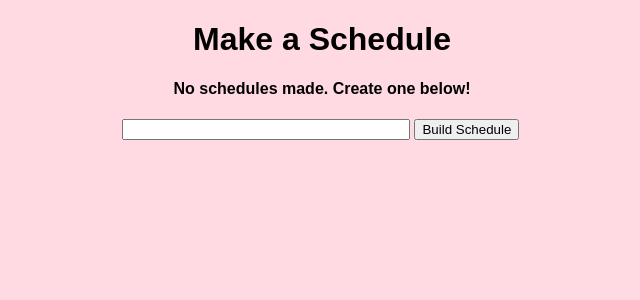
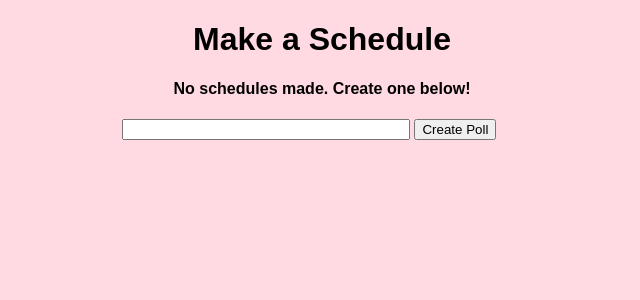
Before and after one commit to whunnius/DoodlePollClone, a Flask app: page / in a window 1280 px wide. Shown: the top 300 px of the page, without its empty margins (318-958 px from the left). Run offline with Flask 2, Linux system fonts and the light colour scheme; data that the repository does not hold is empty.

```diff
--- a/templates/index.html
+++ b/templates/index.html
@@ -1,7 +1,7 @@
 {% extends 'base.html'%}
 
 {% block head %}
-<title>EZ Schedule</title>
+<title>Create Poll</title>
 {% endblock %}
 
 {% block body %}
@@ -14,7 +14,7 @@
     <table>
 
         <tr>
-            <th>Schedule Title</th>
+            <th>Poll Title</th>
             <th>Added</th>
             <th>Actions</th>
         </tr>
@@ -35,7 +35,7 @@
     <div class="form">
         <form action="/" method="POST">
             <input type="text" name="content" id="content">
-            <input type="submit" value="Build Schedule">
+            <input type="submit" value="Create Poll">
         </form>
     </div>
 </div>
```
